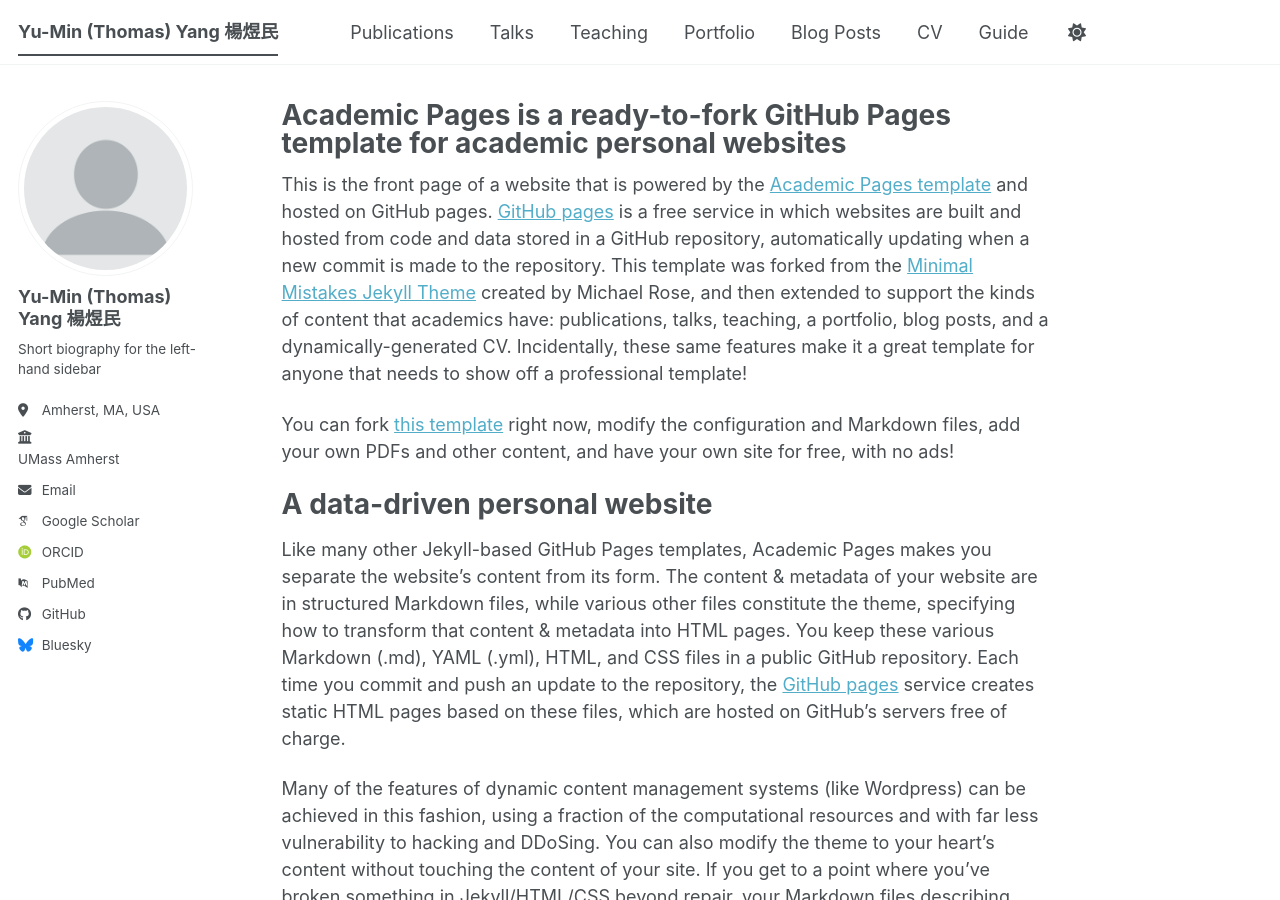
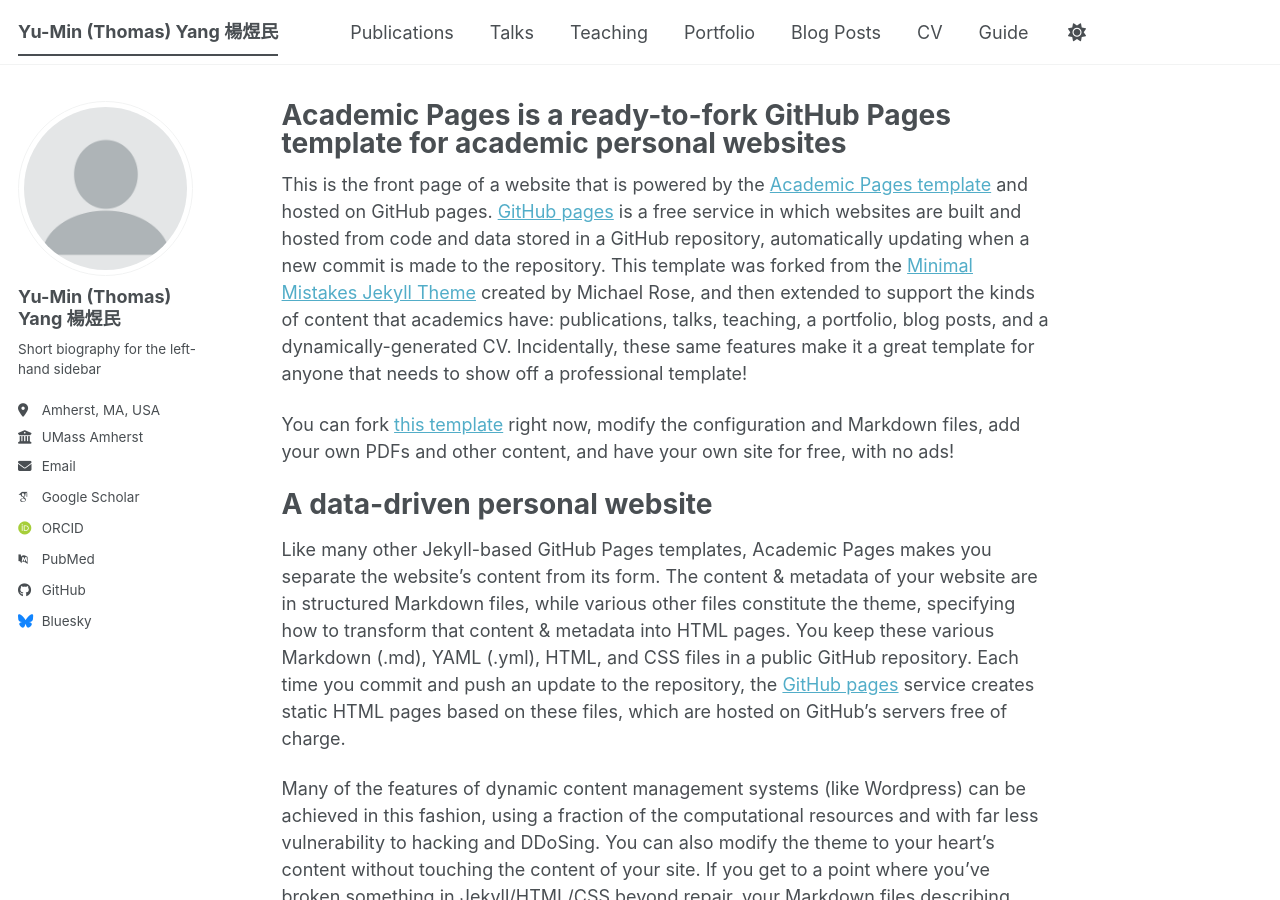
Before and after one commit to yu-min-yang/yu-min-yang.github.io, a Jekyll site: the page built from _pages/about.md, in a window 1280 px wide and 900 px high. Built offline with Jekyll 4.4.1, drawn with Linux system fonts in a browser that asks for light colours; some web fonts are replaced; a script bundle is joined from its source files by our own code; library files that are not in the unit come from our copies.

Commit message:
Update _config.yml

```diff
--- a/_config.yml
+++ b/_config.yml
@@ -28,7 +28,7 @@
   pronouns         : # example: "he/him"
   bio              : "Short biography for the left-hand sidebar"
   location         : "Amherst, MA, USA"
-  employer         : '<a class="no-wrap" href="https://www.umass.edu" target="_blank">UMass Amherst</a>'
+  employer         : "UMass Amherst"
   uri              : # URL
   email            : "yuminyang@umass.edu"
 
```
